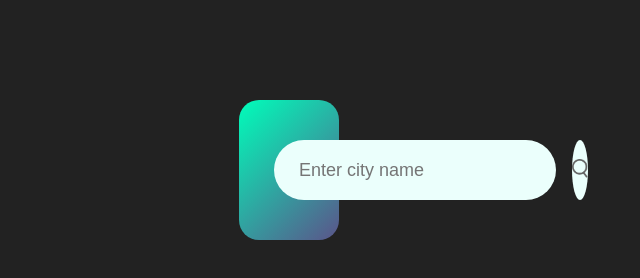
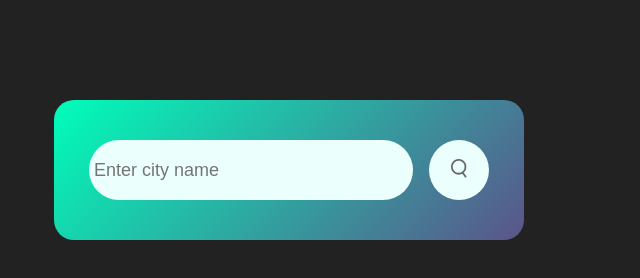
Before and after one commit to amceetech-dev/web-weather-app, a plain HTML site: page index.html in a window 1280 px wide. Shown: the whole page, without its empty margins (351-991 px from the left). Drawn offline with nearby package versions, Linux system fonts and the light colour scheme.

Commit message:
Update app.css

```diff
--- a/app.css
+++ b/app.css
@@ -18,7 +18,6 @@ body {
   border-radius: 20px;
   padding: 40px 35px;
   text-align: center;
-  width: 100px;
 }
 .search {
   width: 100%;
@@ -31,13 +30,14 @@ body {
   outline: 0;
   border: 0;
   background: #ebfffc;
-  padding: 10px 25px;
+  padding: 10px 5px;
   height: 60px;
   margin-right: 16px;
   color: #555;
   flex: 1;
   font-size: 18px;
   border-radius: 30px;
+  width: 100px;
 }
 .search button {
   border: 0;
```
